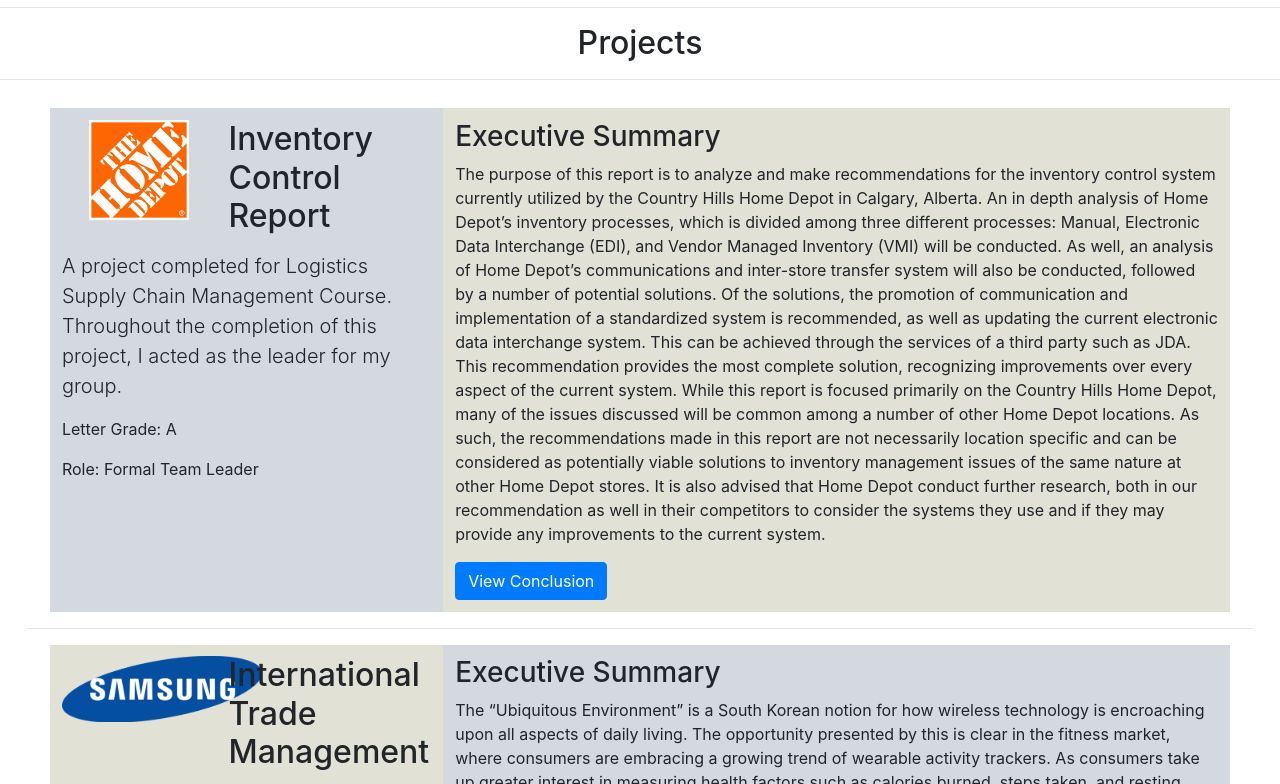
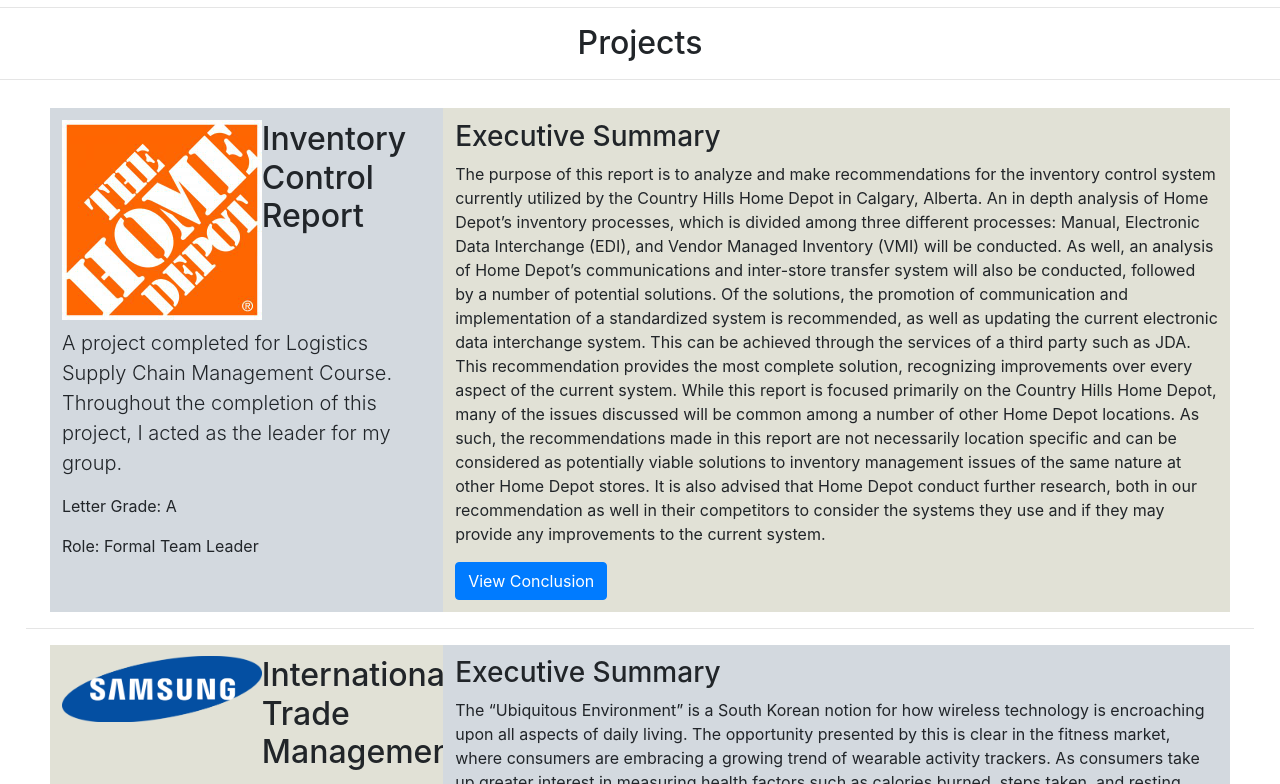
Before and after one commit to AboutWilsonFong/portfolio, a plain HTML site: page index.html in a window 1280 px wide. Shown: the part 1800-2584 px from the top of the page. Drawn offline with nearby package versions, Linux system fonts and the light colour scheme.

Commit message:
logo spacing with title

```diff
--- a/index.html
+++ b/index.html
@@ -120,10 +120,10 @@
             <div class="row featurette project">
                 <div class="col-md-4 light-blue">
                     <div class="row logo-title">
-                        <div class="col-sm-5">
-                            <img src="img/homeDepot.jpg" width="100" class="hd-logo">
+                        <div class="col-sm-6">
+                            <img src="img/homeDepot.jpg" width="200" class="hd-logo">
                         </div>
-                        <div class="col-sm-7">
+                        <div class="col-sm-6">
                             <h2 class="featurette-heading">Inventory Control Report</h2>
                         </div>
                     </div>
@@ -207,10 +207,10 @@
             <div class="row featurette project">
                 <div class="col-md-4 light-gray">
                     <div class="row logo-title">
-                        <div class="col-sm-5">
+                        <div class="col-sm-6">
                             <img src="img/samsung.png" width="200">
                         </div>
-                        <div class="col-sm-7">
+                        <div class="col-sm-6">
                             <h2 class="featurette-heading">International Trade Management</h2>
                         </div>
                     </div>
@@ -320,10 +320,10 @@
             <div class="row featurette project">
                 <div class="col-md-4 light-blue">
                     <div class="row logo-title">
-                        <div class="col-sm-5">
+                        <div class="col-sm-6">
                             <img src="img/nike.png" width="200">
                         </div>
-                        <div class="col-sm-7">
+                        <div class="col-sm-6">
                             <h2 class="featurette-heading">International Trade Research</h2>
                         </div>
                     </div>
--- a/style.css
+++ b/style.css
@@ -83,9 +83,6 @@
     padding: 1%;
 }
 
-.hd-logo {
-    margin-left: 20%;
-}
 
 .logo-title {
     margin-bottom: 2%;
```
